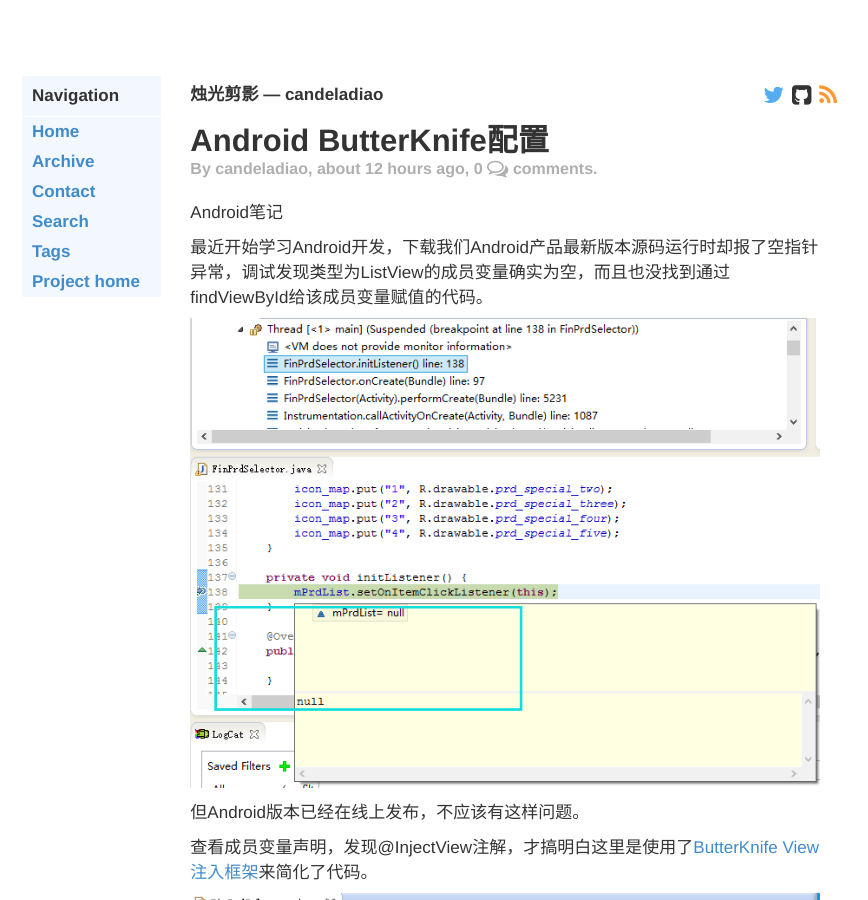
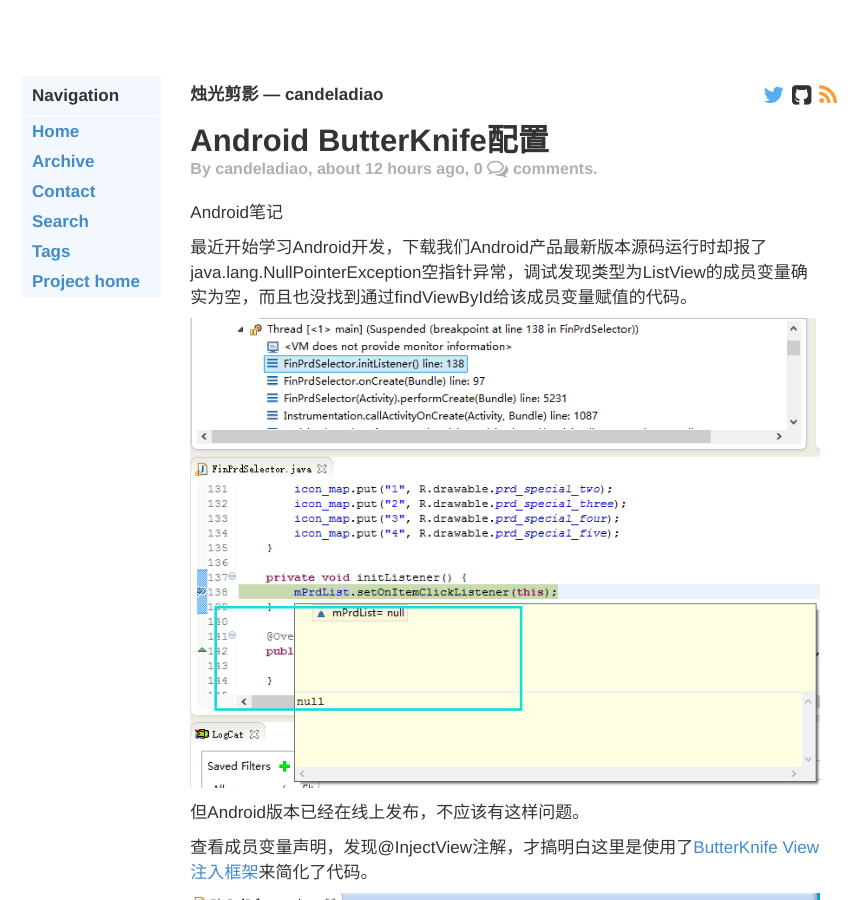
Before and after one commit to candeladiao/candeladiao.github.io, a Jekyll site: the page built from _posts/2015-07-09-Android-ButterKnife配置.markdown, in a window 1280 px wide and 900 px high. Shown: the whole window, without its empty margins (203-1071 px from the left). Built offline with Jekyll 4.4.1, drawn with Linux system fonts in a browser that asks for light colours; some web fonts are replaced; Markdown is read by kramdown in place of the engine named in the settings; comment, search, counter and statistics services are not loaded.

Commit message:
ButterKnife

```diff
--- a/_posts/2015-07-09-Android-ButterKnife配置.markdown
+++ b/_posts/2015-07-09-Android-ButterKnife配置.markdown
@@ -7,7 +7,7 @@
 ---
 Android笔记
 
-最近开始学习Android开发，下载我们Android产品最新版本源码运行时却报了空指针异常，调试发现类型为ListView的成员变量确实为空，而且也没找到通过findViewById给该成员变量赋值的代码。
+最近开始学习Android开发，下载我们Android产品最新版本源码运行时却报了java.lang.NullPointerException空指针异常，调试发现类型为ListView的成员变量确实为空，而且也没找到通过findViewById给该成员变量赋值的代码。
 
 
 <img src="/assets/images/2015-07-09/01.png" width="630" align=center/>
```
